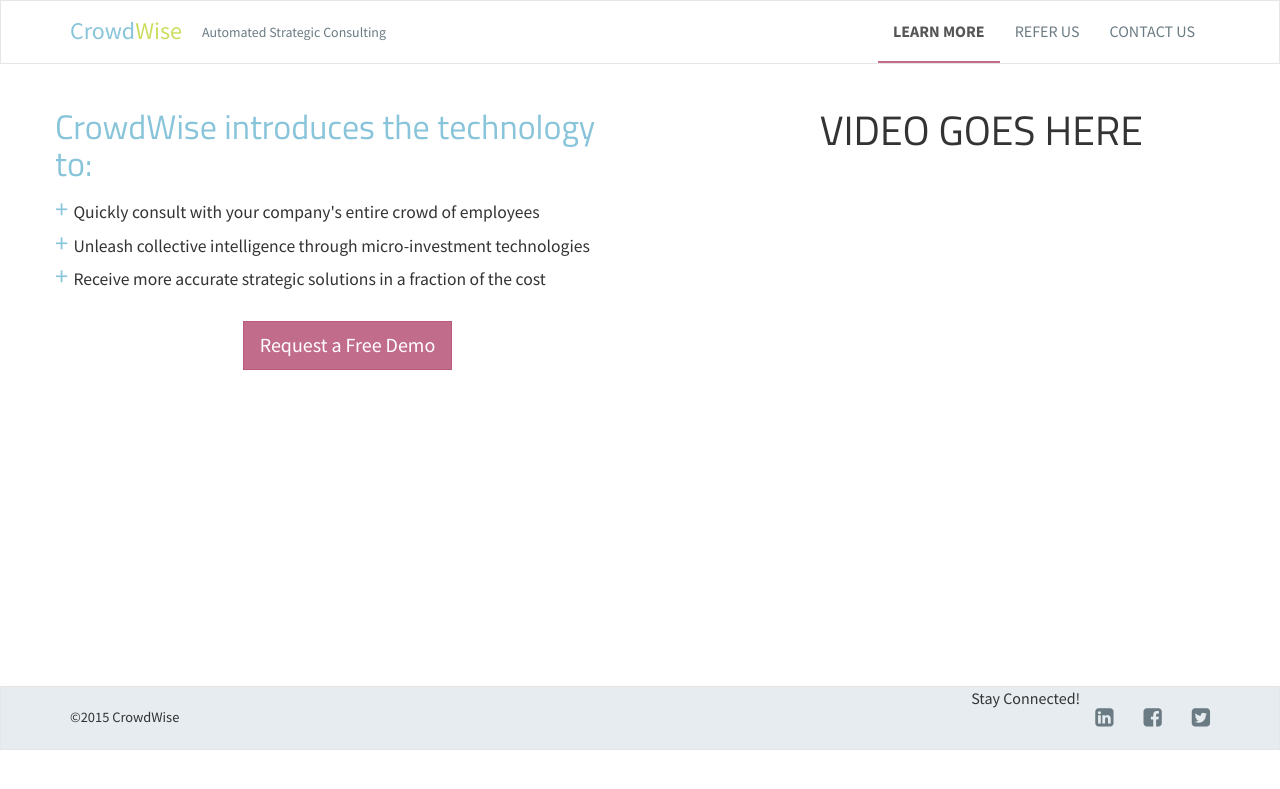
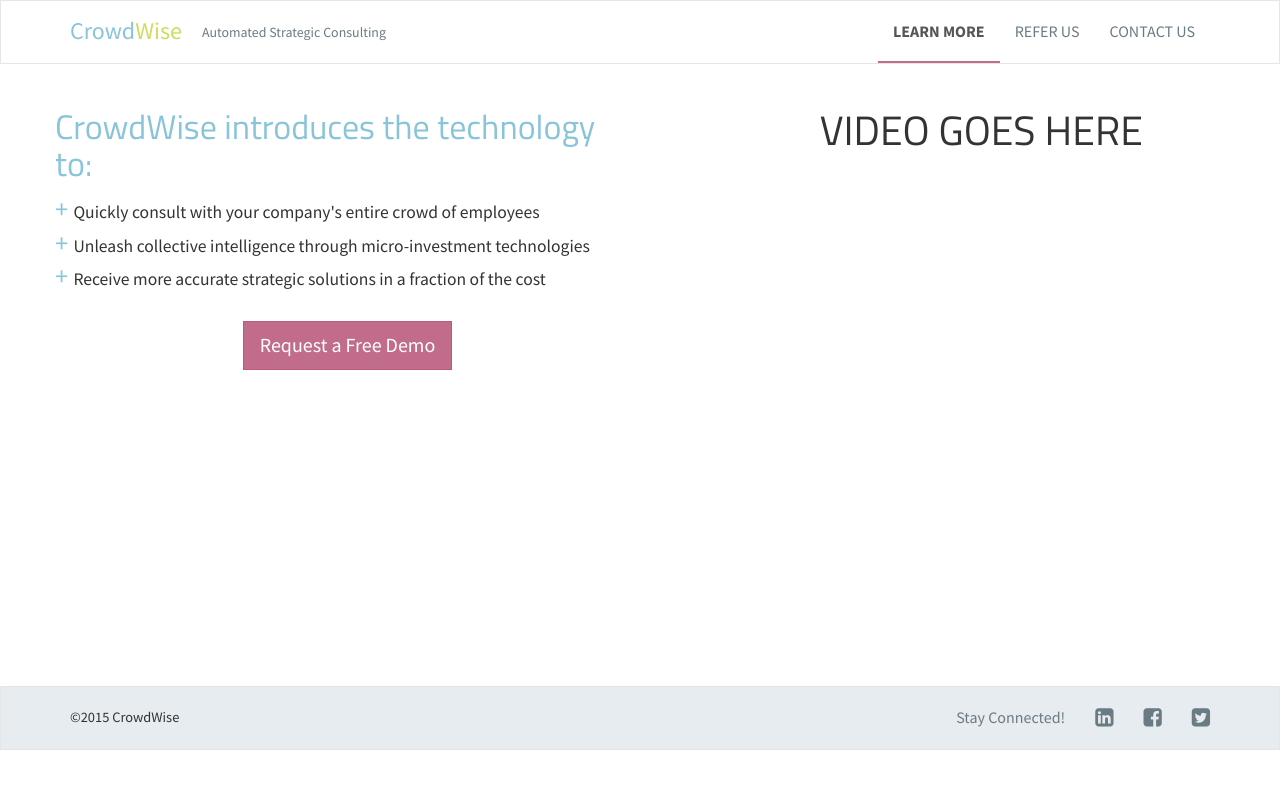
Before and after one commit to crowdwise/crowdwise.github.io, a Jekyll site: the page built from index.html, in a window 1280 px wide. Shown: the top 789 px of the page. Built offline with Jekyll 4.4.1, drawn with Linux system fonts in a browser that asks for light colours.

Commit message:
Update footer.html

```diff
--- a/_includes/footer.html
+++ b/_includes/footer.html
@@ -5,7 +5,7 @@
     </div>
     <ul class="nav navbar-nav navbar-right social">
       <li>
-        Stay Connected!
+        <p class="navbar-text">Stay Connected!</p>
       </li>
       <li>
         <a href="#"><i class="fa fa-linkedin-square fa-lg"></i></a>
```
